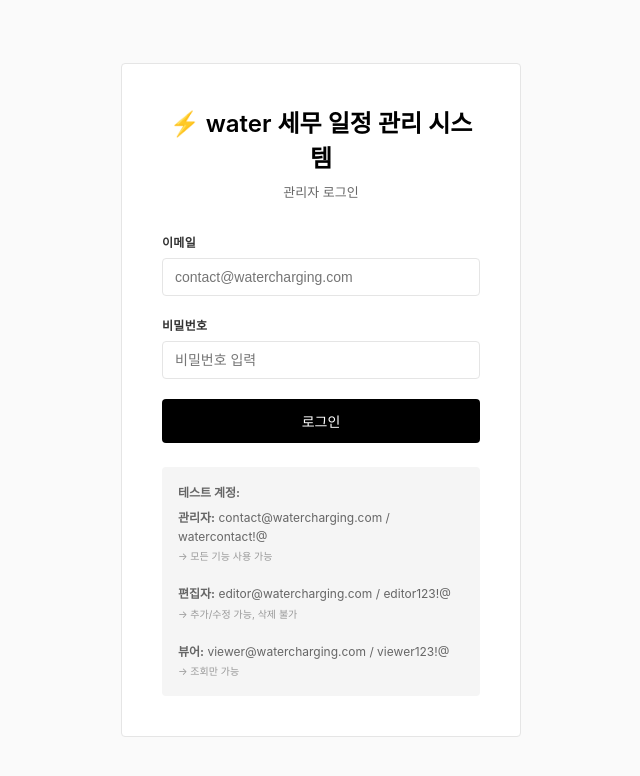
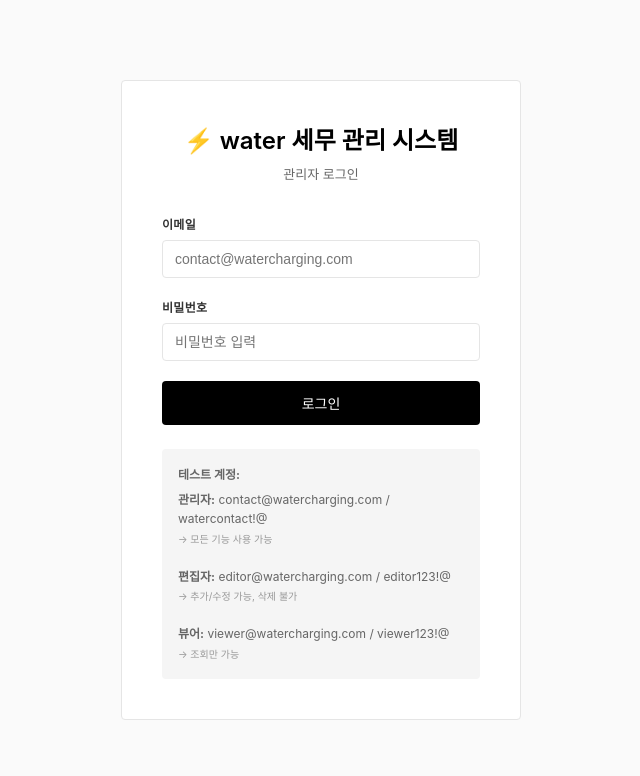
Before and after one commit to ray8085637-a11y/newtt, a Next.js app in the folder watertt/: page / in a window 1280 px wide. Shown: the top 776 px of the page, without its empty margins (319-959 px from the left). Built offline with nearby package versions, Linux system fonts and the light colour scheme.

Commit message:
Update page.tsx

```diff
--- a/watertt/app/page.tsx
+++ b/watertt/app/page.tsx
@@ -321,7 +321,7 @@ export default function Home() {
         <div className="login-container">
           <div className="login-box">
             <div className="login-logo">
-              <h1>⚡ water 세무 일정 관리 시스템</h1>
+              <h1>⚡ water 세무 관리 시스템</h1>
               <p>관리자 로그인</p>
             </div>
 
```
